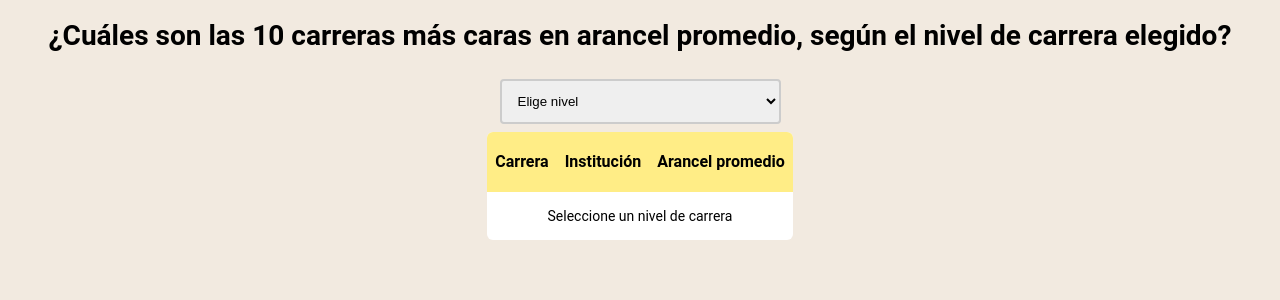
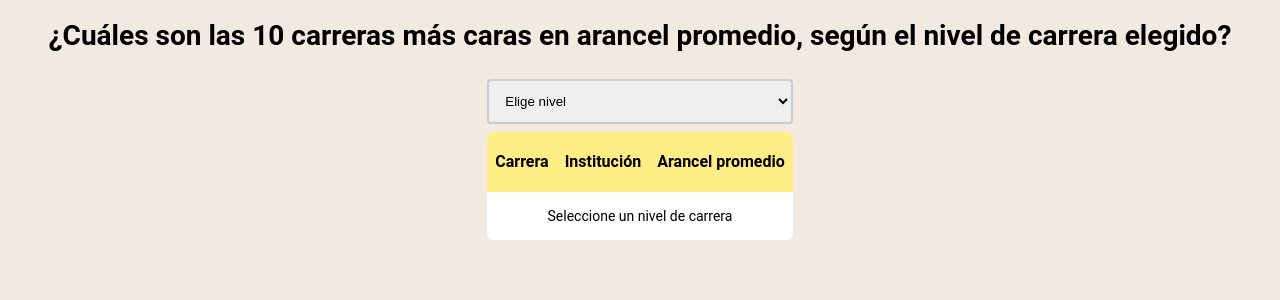
Before and after one commit to samuelcondore/Appweb-BD, a Flask app: page /carreras_caras in a window 1280 px wide. Shown: the part 46-346 px from the top of the page. Run offline with Flask 3, Linux system fonts and the light colour scheme; some libraries are stand-ins or nearby versions.

Commit message:
Update style.css

```diff
--- a/static/css/style.css
+++ b/static/css/style.css
@@ -25,6 +25,11 @@
 .container-gen {
     display: grid;
     grid-template-columns: 50% 50%;
+}
+
+.container-caras {
+    display: grid;
+    grid-template-columns: 100%;
 }
 
 .container-oldnbald {
```
